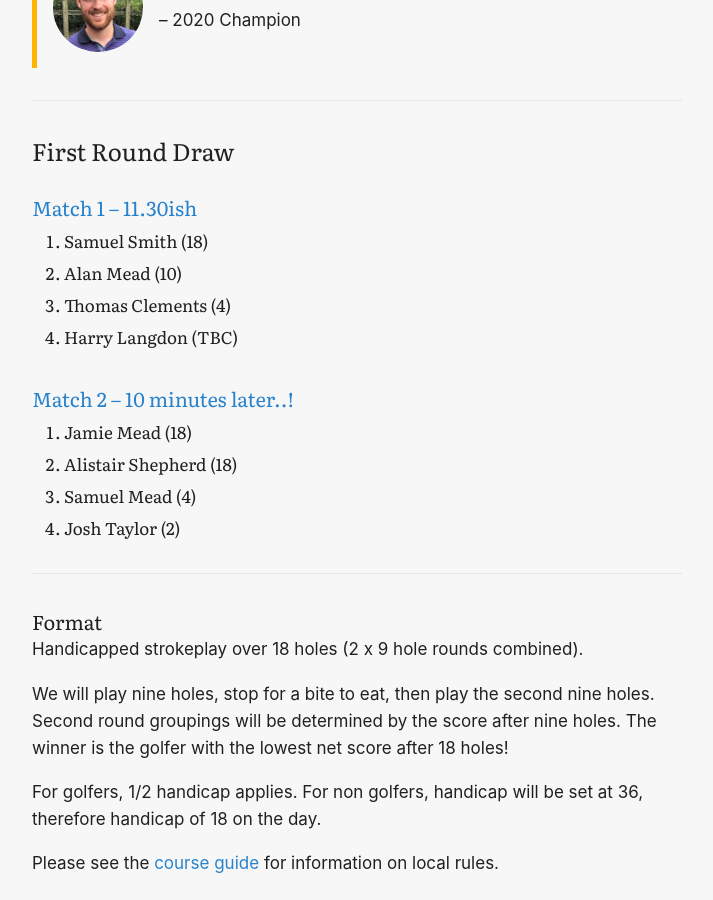
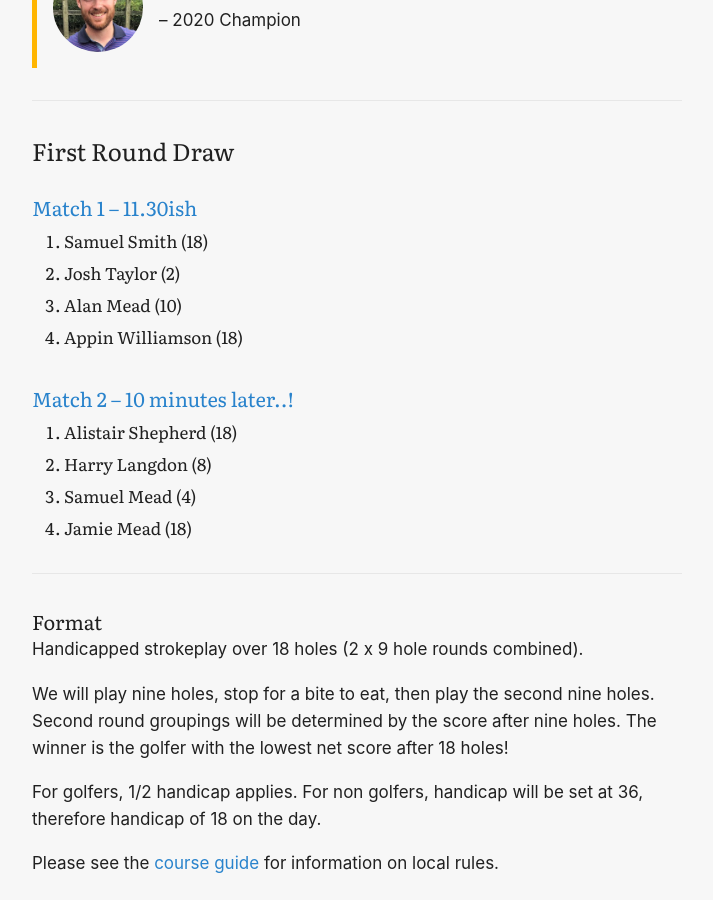
Before and after one commit to samjamead/milkshakecup-archive, a Jekyll site: the page built from index.html, in a window 1280 px wide and 900 px high, scrolled down 673 px. Shown: the whole window, without its empty margins (283-996 px from the left). Built offline with Jekyll 4.4.1, drawn with Linux system fonts in a browser that asks for light colours; comment, search, counter and statistics services are not loaded.

Commit message:
Update index.html

```diff
--- a/index.html
+++ b/index.html
@@ -35,16 +35,16 @@ layout: default
       <h3>Match 1 &ndash; 11.30ish</h3>
       <ol>
         <li>Samuel Smith (18)</li>
+        <li>Josh Taylor (2)</li>
         <li>Alan Mead (10)</li>
-        <li>Thomas Clements (4)</li>
-        <li>Harry Langdon (TBC)</li>
+        <li>Appin Williamson (18)</li>
       </ol>
       <h3>Match 2 &ndash; 10 minutes later..!</h3>
       <ol>
+        <li>Alistair Shepherd (18)</li>
+        <li>Harry Langdon (8)</li>
+        <li>Samuel Mead (4)</li>
         <li>Jamie Mead (18)</li>
-        <li>Alistair Shepherd (18)</li>
-        <li>Samuel Mead (4)</li>
-        <li>Josh Taylor (2)</li>
       </ol>
     </div>
 
```
